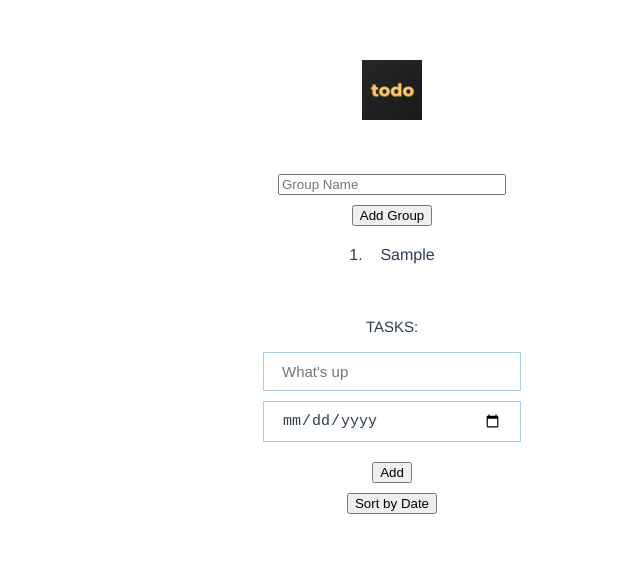
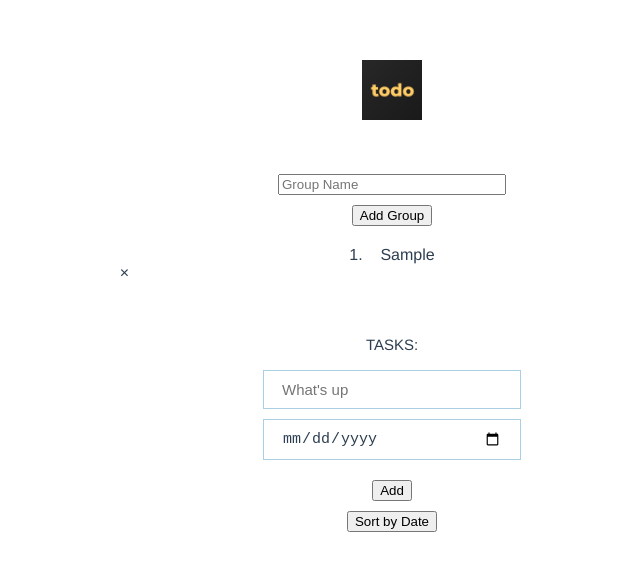
Before and after one commit to therajaryan/todo-vue, a Vue app: page / in a window 1280 px wide. Both pictures are taken after typing "Sample" into the empty fields and a click on the button "Add Group". Shown: the top 570 px of the page, without its empty margins (248-888 px from the left). Built offline with nearby package versions, Linux system fonts and the light colour scheme.

Commit message:
delete group

```diff
--- a/src/components/groups.vue
+++ b/src/components/groups.vue
@@ -11,6 +11,9 @@
                     {{parseInt(index)+1}}. &nbsp;&nbsp; {{g.title}}
                 </div>
                 <input v-else class="" type="text" v-model="g.title" @blur="doneEditG(g)" @keypress.enter="doneEditG(g)" @keyup.escape="cancelEditG(g)" v-focus>
+            </div>
+            <div class="remove-item" @click="$deleteG(index)">
+                &times;
             </div>
         </div>
     </div>
@@ -80,9 +83,9 @@ export default {
             this.idForGroup++
         },
 
-        $delete(index){
-            this.g.splice(index, 1)
-         },
+        $deleteG(index){
+            this.groups.splice(index, 1)
+        },
 
         editGroup(g){
             this.editCache = g.title
@@ -103,5 +106,9 @@ export default {
 </script>
 
 <style>
-
+    .remove-item {
+      margin-right: 550px;
+      margin-left: 15px;
+      cursor: pointer;
+    }
 </style>
```
